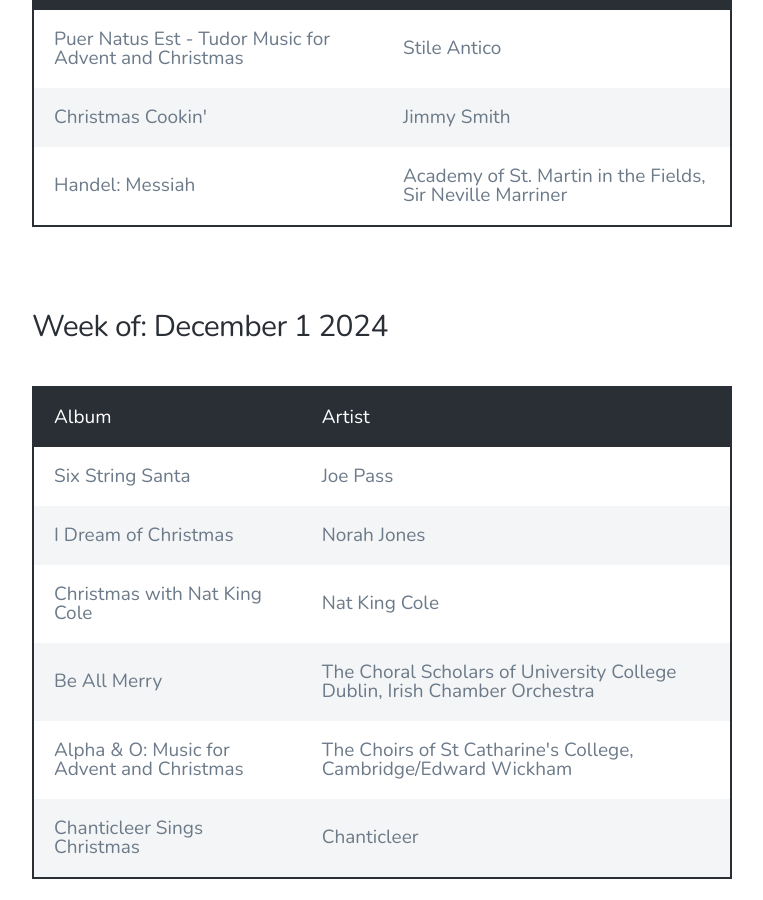
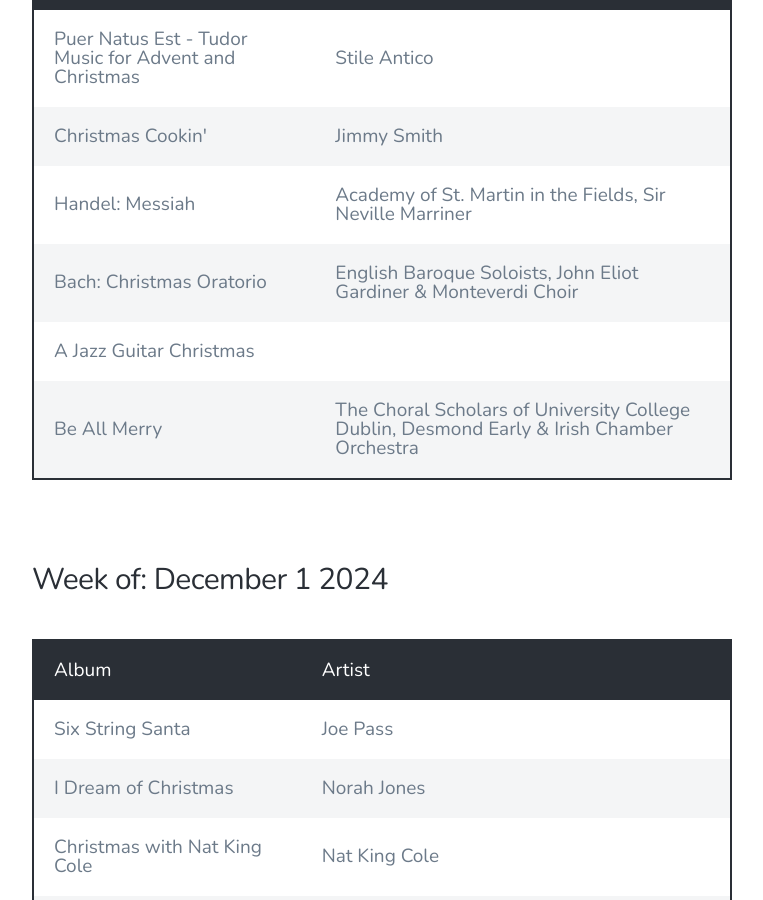
Before and after one commit to jeremyrdavis/jeremyrdavis.github.io, a Jekyll site: the page built from _pages/listening.md, in a window 1280 px wide and 900 px high, scrolled down 687 px. Shown: the whole window, without its empty margins (258-1021 px from the left). Built offline with Jekyll 4.4.1, drawn with Linux system fonts in a browser that asks for light colours; nearby versions of some CDN libraries.

Commit message:
added streaming

```diff
--- a/_data/streaming.yml
+++ b/_data/streaming.yml
@@ -7,6 +7,12 @@
       artist: Jimmy Smith
     - title: "Handel: Messiah"
       artist: Academy of St. Martin in the Fields, Sir Neville Marriner
+    - title: "Bach: Christmas Oratorio"
+      artist: English Baroque Soloists, John Eliot Gardiner & Monteverdi Choir
+    - title: A Jazz Guitar Christmas
+      artitst: Royce Campbell
+    - title: Be All Merry
+      artist: The Choral Scholars of University College Dublin, Desmond Early & Irish Chamber Orchestra
 - week:
   date: 2024-12-01
   albums:
```
